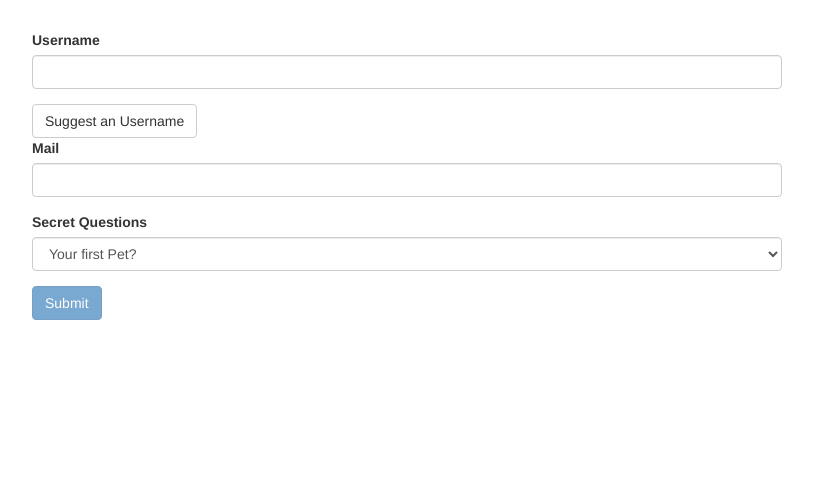
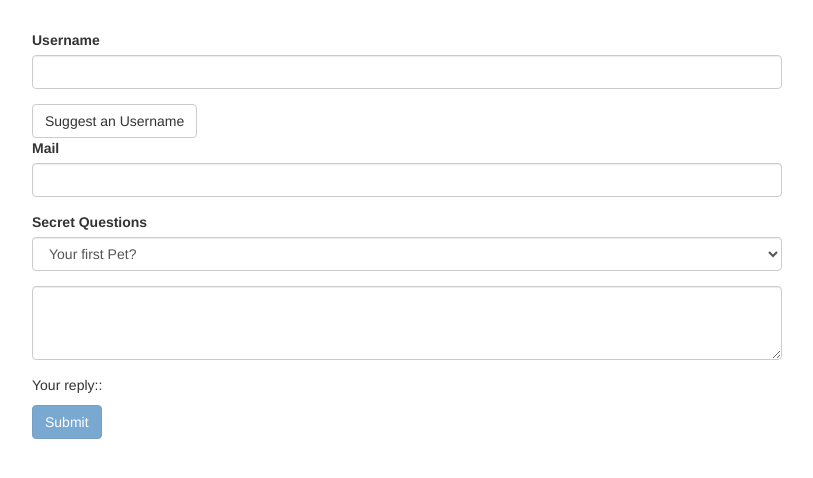
Before and after one commit to sabinbogati1/Angular-Traditional-Form, an Angular app: page / in a window 1280 px wide. Shown: the top 478 px of the page, without its empty margins (233-1046 px from the left). Built offline with nearby package versions, Linux system fonts and the light colour scheme.

Commit message:
Using ngModel with Two-way binding..

```diff
--- a/src/app/app.component.html
+++ b/src/app/app.component.html
@@ -21,6 +21,14 @@
             <option value="teacher">Your first teacher?</option>
           </select>
         </div>
+
+        <div class="form-group">
+          <textarea name="questionAnswer" rows="3" [(ngModel)]="answer" class="form-control">
+          </textarea>
+        </div>
+
+        <p>Your reply:: {{answer}}</p>
+
         <button class="btn btn-primary" type="submit" [disabled]= "!f.valid" >Submit</button>
       </form>
     </div>
--- a/src/app/app.component.ts
+++ b/src/app/app.component.ts
@@ -10,6 +10,7 @@ export class AppComponent {
 
   @ViewChild("f") appForm: NgForm;
   defaultQuestion = "pet";
+  answer = "";
 
 
   suggestUserName() {
```
